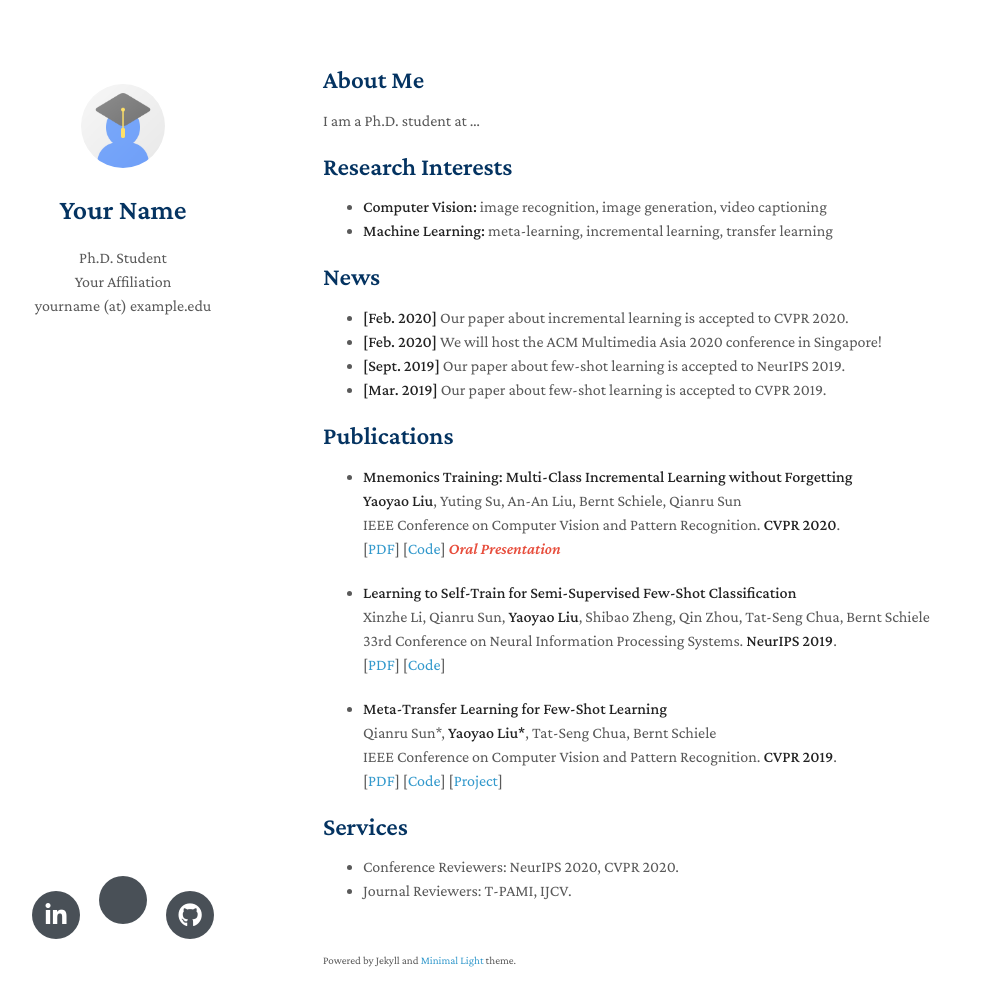
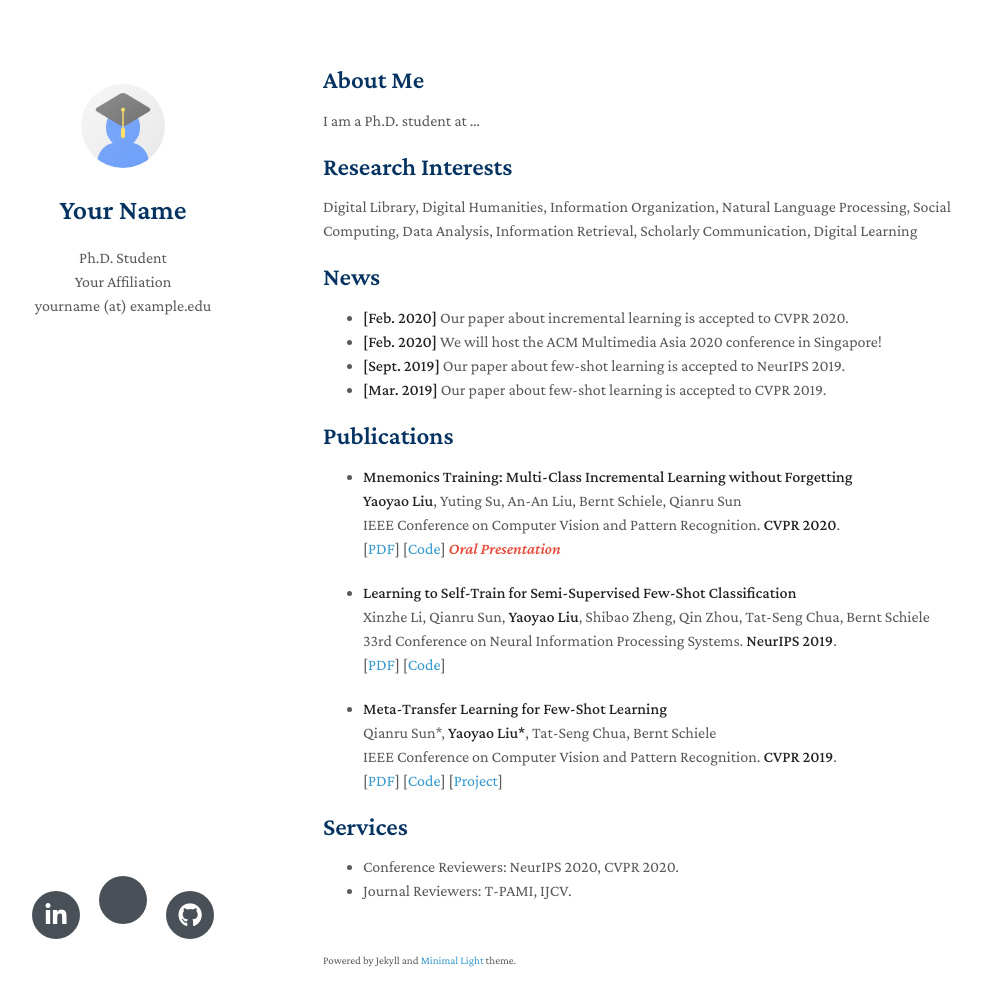
Before and after one commit to jc9830250/jc9830250.github.io, a Jekyll site: the page built from index.md, in a window 1280 px wide and 1041 px high. Shown: the top 1006 px of the window, without its empty margins (147-1128 px from the left). Built offline with Jekyll 4.4.1, drawn with Linux system fonts in a browser that asks for light colours; nearby versions of some CDN libraries; a style sheet for code colours, icons or effects is not loaded; our own code applies the rules of GitHub Pages for plain Markdown files.

Commit message:
Update index.md

```diff
--- a/index.md
+++ b/index.md
@@ -8,8 +8,7 @@ I am a Ph.D. student at ...
 
 ## Research Interests
 
-- **Computer Vision:** image recognition, image generation, video captioning
-- **Machine Learning:** meta-learning, incremental learning, transfer learning
+Digital Library, Digital Humanities, Information Organization, Natural Language Processing, Social Computing, Data Analysis, Information Retrieval, Scholarly Communication, Digital Learning
 
 ## News
 
```
